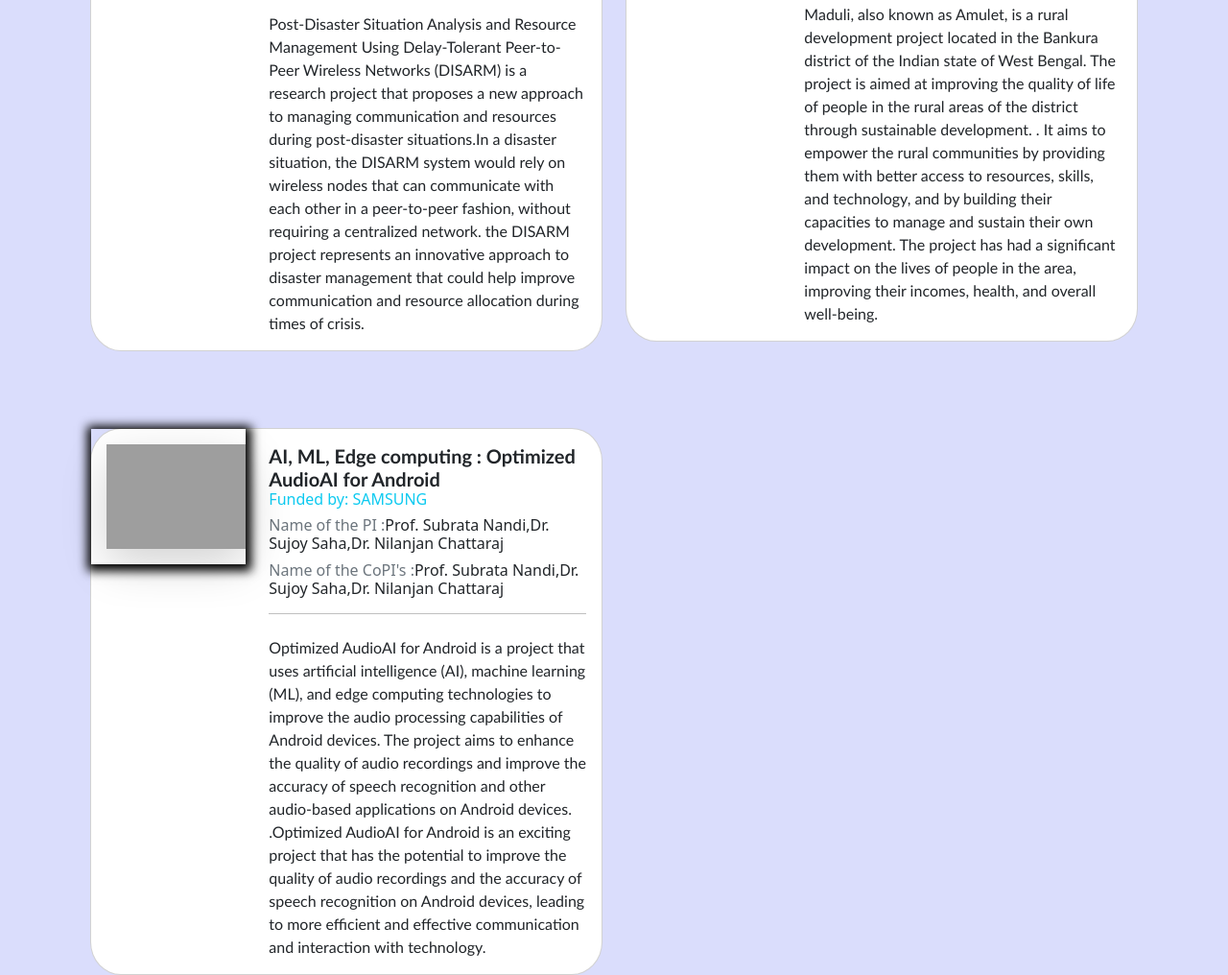
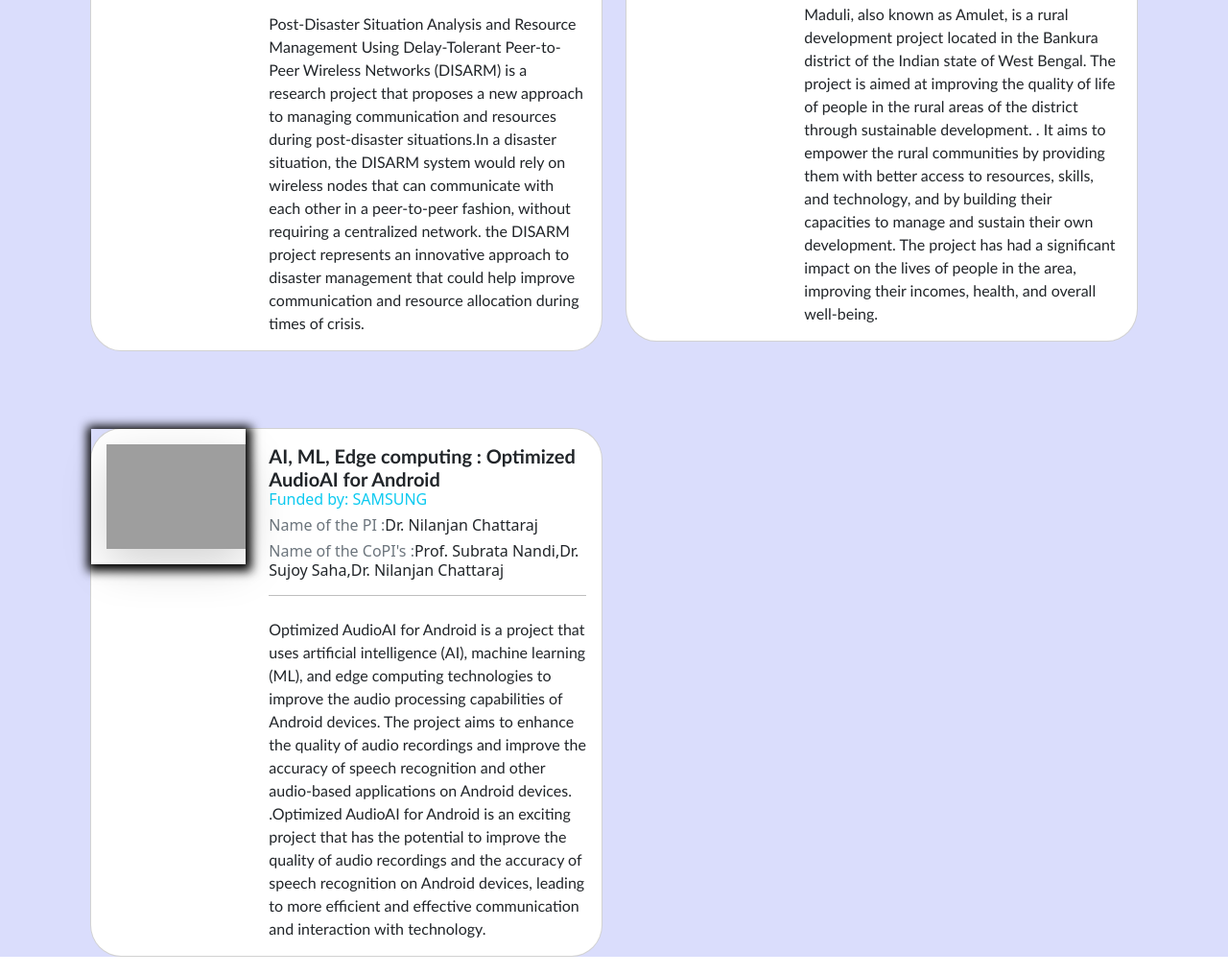
Before and after one commit to srlnitdurgapur/srl, a plain HTML site: page sponsored.html in a window 1280 px wide. Shown: the part 2941-3957 px from the top of the page at 96% size. Drawn offline with nearby package versions, Linux system fonts and the light colour scheme; grey boxes are pictures that could not be loaded.

Commit message:
Update sponsored.html
update

```diff
--- a/sponsored.html
+++ b/sponsored.html
@@ -417,8 +417,7 @@
                   <div class="card-body ps-lg-0">
                     <h5 class="mb-0"><b> AI, ML, Edge computing : Optimized AudioAI for Android </b></h5>
                     <h6 class="text-info">Funded by: SAMSUNG </h6>
-                    <h6><span class="text-secondary">Name of the PI :</span>Prof. Subrata Nandi,Dr. Sujoy Saha,Dr.
-                      Nilanjan Chattaraj</h6>
+                    <h6><span class="text-secondary">Name of the PI :</span>Dr. Nilanjan Chattaraj</h6>
                     <h6><span class="text-secondary">Name of the CoPI's :</span>Prof. Subrata Nandi,Dr. Sujoy Saha,Dr.
                       Nilanjan Chattaraj</h6>
                     <hr style="color: black;visibility: visible;" class="mb-0">
```
